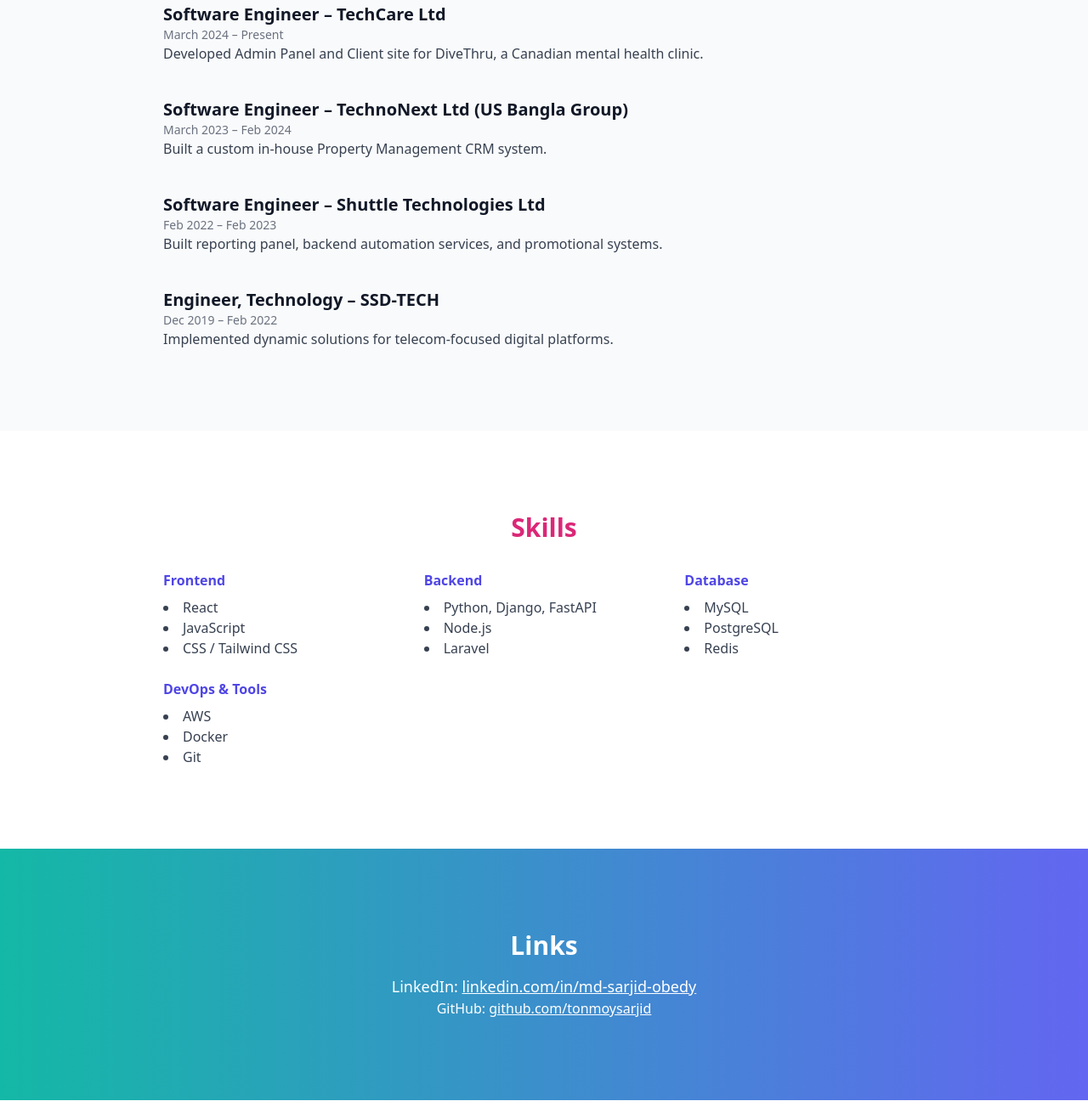
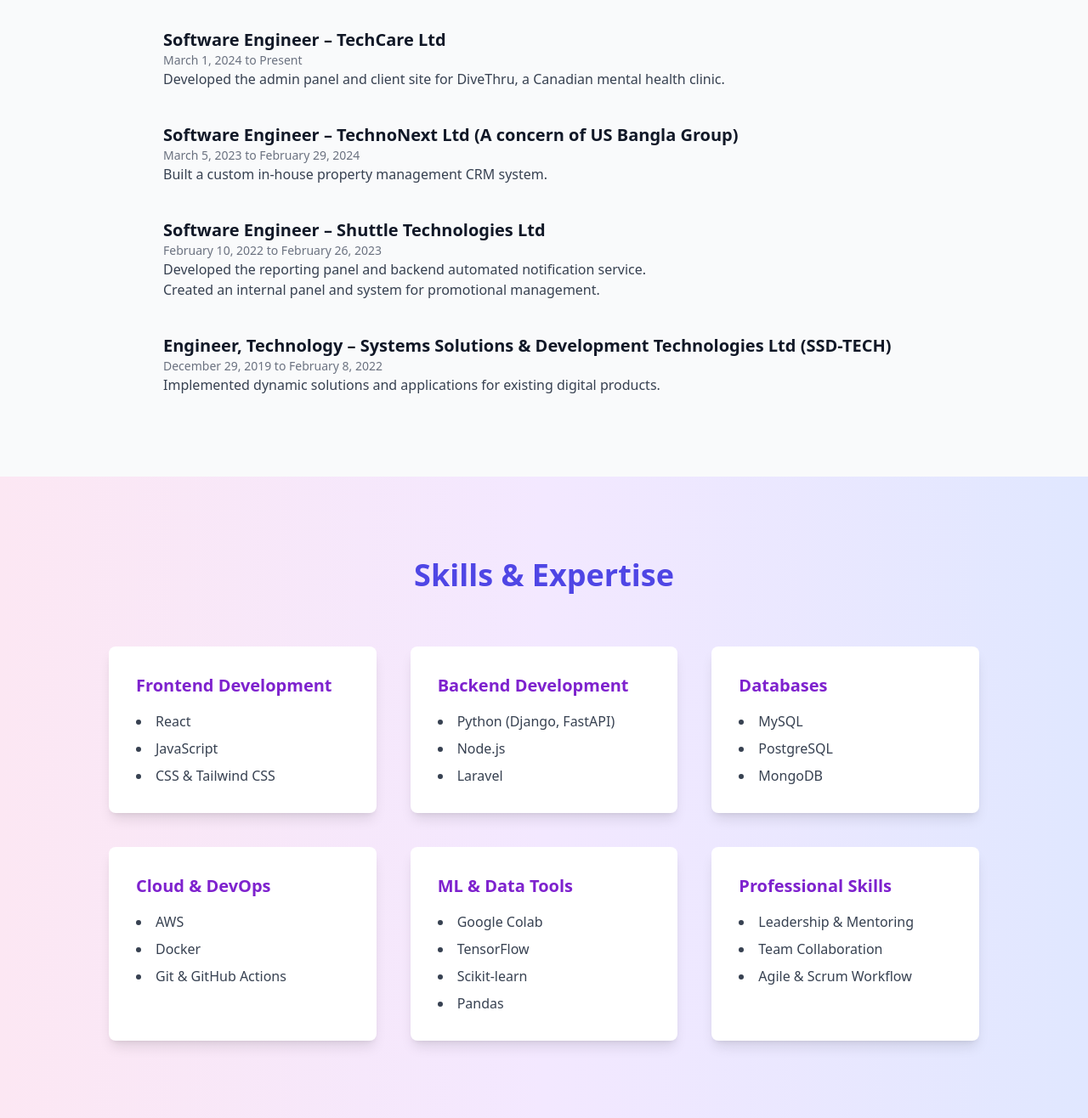
Before and after one commit to tonmoysarjid/tonmoysarjid.github.io, a plain HTML site: page index.html in a window 1280 px wide. Shown: the part 1484-2800 px from the top of the page at 85% size. Drawn offline with nearby package versions, Linux system fonts and the light colour scheme.

Commit message:
updated text format and skills section

```diff
--- a/index.html
+++ b/index.html
@@ -14,7 +14,7 @@
   <!-- Navbar -->
   <nav class="fixed top-0 w-full bg-white/80 backdrop-blur shadow-sm z-50">
     <div class="max-w-5xl mx-auto px-6 py-4 flex justify-between items-center">
-    <span class="italic text-indigo-600 text-lg">Code, Design, Deploy — Excellence in Every Line.</span>
+      <span class="italic text-indigo-600 text-lg">Code, Design, Deploy — Excellence in Every Line.</span>
       <div class="space-x-6 text-sm font-medium">
         <a href="#about" class="hover:text-indigo-600">About</a>
         <a href="#experience" class="hover:text-indigo-600">Experience</a>
@@ -40,11 +40,11 @@
   <!-- About Section -->
   <section id="about" class="py-24 px-6 bg-white">
     <div class="max-w-3xl mx-auto text-center">
-      <h2 class="text-3xl font-bold text-pink-600 mb-6">About Me</h2>
+      <h2 class="text-3xl font-bold text-indigo-600 mb-6">About Me</h2>
       <p class="text-lg text-gray-700 leading-relaxed">
-        I’m a Full-Stack Software Engineer with over 5 years of experience, currently working at <strong>TechCare Ltd.</strong> I specialize in building scalable and user-friendly applications using <strong>Python</strong>, <strong>Django</strong>, <strong>FastAPI</strong>, <strong>React</strong>, and <strong>Node.js</strong>.
-        <br><br>
-        My core strength lies in backend development, but I’m equally invested in clean UI/UX and full-cycle product development — from design to deployment. I've contributed to platforms across healthcare, real estate, ride-sharing, and telecom. I also have a background in competitive programming, having solved 350+ problems on URI and UVA, and participated in NCPC 2018 and ACM ICPC Dhaka Regionals (2017 & 2018).
+        I’m a Full-Stack Software Engineer with <strong>over five years</strong> of professional experience, currently working at <strong>TechCare Ltd.</strong> I specialize in <strong>Python</strong> and <strong>React (JavaScript)</strong> and have strong expertise in building scalable, user-friendly web applications. My core focus is backend development using Python frameworks like <strong>Django</strong> and <strong>FastAPI</strong>, alongside <strong>Node.js</strong>. I am also comfortable with React and maintain a keen interest in <strong>clean UI/UX</strong> and <strong>the full product lifecycle</strong> from design to deployment.
+        <br /><br />
+        I have a solid background in competitive programming, having solved over <strong>350 problems</strong> on platforms such as URI, UVA, and LeetCode, and participated in <strong>NCPC 2018</strong> and <strong>ICPC Dhaka Regionals in 2017 and 2018</strong>.
       </p>
     </div>
   </section>
@@ -56,79 +56,105 @@
       <div class="space-y-10">
         <div>
           <h3 class="text-xl font-semibold text-gray-900">Software Engineer – TechCare Ltd</h3>
-          <p class="text-sm text-gray-500">March 2024 – Present</p>
-          <p class="text-gray-700">Developed Admin Panel and Client site for DiveThru, a Canadian mental health clinic.</p>
+          <p class="text-sm text-gray-500">March 1, 2024 to Present</p>
+          <p class="text-gray-700">Developed the admin panel and client site for DiveThru, a Canadian mental health clinic.</p>
         </div>
         <div>
-          <h3 class="text-xl font-semibold text-gray-900">Software Engineer – TechnoNext Ltd (US Bangla Group)</h3>
-          <p class="text-sm text-gray-500">March 2023 – Feb 2024</p>
-          <p class="text-gray-700">Built a custom in-house Property Management CRM system.</p>
+          <h3 class="text-xl font-semibold text-gray-900">Software Engineer – TechnoNext Ltd (A concern of US Bangla Group)</h3>
+          <p class="text-sm text-gray-500">March 5, 2023 to February 29, 2024</p>
+          <p class="text-gray-700">Built a custom in-house property management CRM system.</p>
         </div>
         <div>
           <h3 class="text-xl font-semibold text-gray-900">Software Engineer – Shuttle Technologies Ltd</h3>
-          <p class="text-sm text-gray-500">Feb 2022 – Feb 2023</p>
-          <p class="text-gray-700">Built reporting panel, backend automation services, and promotional systems.</p>
+          <p class="text-sm text-gray-500">February 10, 2022 to February 26, 2023</p>
+          <p class="text-gray-700">
+            Developed the reporting panel and backend automated notification service.<br />
+            Created an internal panel and system for promotional management.
+          </p>
         </div>
         <div>
-          <h3 class="text-xl font-semibold text-gray-900">Engineer, Technology – SSD-TECH</h3>
-          <p class="text-sm text-gray-500">Dec 2019 – Feb 2022</p>
-          <p class="text-gray-700">Implemented dynamic solutions for telecom-focused digital platforms.</p>
+          <h3 class="text-xl font-semibold text-gray-900">Engineer, Technology – Systems Solutions & Development Technologies Ltd (SSD-TECH)</h3>
+          <p class="text-sm text-gray-500">December 29, 2019 to February 8, 2022</p>
+          <p class="text-gray-700">Implemented dynamic solutions and applications for existing digital products.</p>
         </div>
       </div>
     </div>
   </section>
 
   <!-- Skills Section -->
-  <section id="skills" class="py-24 px-6 bg-white">
-    <div class="max-w-4xl mx-auto text-center">
-      <h2 class="text-3xl font-bold text-pink-600 mb-8">Skills</h2>
-      <div class="grid grid-cols-2 sm:grid-cols-3 gap-6 text-left text-gray-700 text-base">
-        <div>
-          <h4 class="font-semibold text-indigo-600 mb-2">Frontend</h4>
-          <ul class="list-disc list-inside">
+<section id="skills" class="py-24 px-6 bg-gradient-to-r from-pink-100 via-purple-100 to-indigo-100">
+    <div class="max-w-5xl mx-auto text-center">
+      <h2 class="text-4xl font-extrabold text-indigo-600 mb-16">Skills & Expertise</h2>
+      <div class="grid gap-10 sm:grid-cols-2 lg:grid-cols-3 text-left text-gray-700 font-semibold">
+
+        <div class="bg-white rounded-lg shadow-lg p-8 hover:shadow-2xl transition-shadow duration-300">
+          <h3 class="text-xl text-purple-700 mb-4">Frontend Development</h3>
+          <ul class="list-disc list-inside space-y-2 font-normal">
             <li>React</li>
             <li>JavaScript</li>
-            <li>CSS / Tailwind CSS</li>
+            <li>CSS &amp; Tailwind CSS</li>
           </ul>
         </div>
-        <div>
-          <h4 class="font-semibold text-indigo-600 mb-2">Backend</h4>
-          <ul class="list-disc list-inside">
-            <li>Python, Django, FastAPI</li>
-            <li>Node.js</li>
+
+        <div class="bg-white rounded-lg shadow-lg p-8 hover:shadow-2xl transition-shadow duration-300">
+          <h3 class="text-xl text-purple-700 mb-4">Backend Development</h3>
+          <ul class="list-disc list-inside space-y-2 font-normal">
+            <li>Python (Django, FastAPI)</li>
+            <li>Node.js </li>
             <li>Laravel</li>
           </ul>
         </div>
-        <div>
-          <h4 class="font-semibold text-indigo-600 mb-2">Database</h4>
-          <ul class="list-disc list-inside">
+
+        <div class="bg-white rounded-lg shadow-lg p-8 hover:shadow-2xl transition-shadow duration-300">
+          <h3 class="text-xl text-purple-700 mb-4">Databases</h3>
+          <ul class="list-disc list-inside space-y-2 font-normal">
             <li>MySQL</li>
             <li>PostgreSQL</li>
-            <li>Redis</li>
+            <li>MongoDB</li>
           </ul>
         </div>
-        <div>
-          <h4 class="font-semibold text-indigo-600 mb-2">DevOps & Tools</h4>
-          <ul class="list-disc list-inside">
+
+        <div class="bg-white rounded-lg shadow-lg p-8 hover:shadow-2xl transition-shadow duration-300">
+          <h3 class="text-xl text-purple-700 mb-4">Cloud &amp; DevOps</h3>
+          <ul class="list-disc list-inside space-y-2 font-normal">
             <li>AWS</li>
             <li>Docker</li>
-            <li>Git</li>
+            <li>Git &amp; GitHub Actions</li>
           </ul>
         </div>
+
+        <div class="bg-white rounded-lg shadow-lg p-8 hover:shadow-2xl transition-shadow duration-300">
+          <h3 class="text-xl text-purple-700 mb-4">ML &amp; Data Tools</h3>
+          <ul class="list-disc list-inside space-y-2 font-normal">
+            <li>Google Colab</li>
+            <li>TensorFlow</li>
+            <li>Scikit-learn</li>
+            <li>Pandas</li>
+          </ul>
+        </div>
+
+        <div class="bg-white rounded-lg shadow-lg p-8 hover:shadow-2xl transition-shadow duration-300 col-span-full sm:col-span-2 lg:col-span-1">
+          <h3 class="text-xl text-purple-700 mb-4">Professional Skills</h3>
+          <ul class="list-disc list-inside space-y-2 font-normal">
+            <li>Leadership &amp; Mentoring</li>
+            <li>Team Collaboration</li>
+            <li>Agile &amp; Scrum Workflow</li>
+          </ul>
+        </div>
+
       </div>
     </div>
   </section>
+
 
   <!-- Contact Section -->
   <section id="contact" class="py-24 px-6 bg-gradient-to-r from-teal-500 to-indigo-500 text-white text-center">
     <div class="max-w-xl mx-auto">
       <h2 class="text-3xl font-bold mb-4">Links</h2>
-      <!-- <p class="text-lg mb-6">Available for collaboration, freelance, or full-time roles.</p> -->
       <div class="space-y-2 text-lg">
-        <!-- <p>Email: <span id="email"  class="underline hover:text-gray-200"></span></p> -->
-          <p>LinkedIn: <a href="https://www.linkedin.com/in/md-sarjid-obedy-43b561179/" target="_blank" rel="noopener noreferrer" class="underline hover:text-gray-200">linkedin.com/in/md-sarjid-obedy</a></p>
+        <p>LinkedIn: <a href="https://www.linkedin.com/in/md-sarjid-obedy-43b561179/" target="_blank" rel="noopener noreferrer" class="underline hover:text-gray-200">linkedin.com/in/md-sarjid-obedy</a></p>
+        <p>GitHub: <a href="https://github.com/tonmoysarjid" target="_blank" rel="noopener noreferrer" class="underline hover:text-gray-200">github.com/tonmoysarjid</a></p>
       </div>
-        <p>GitHub: <a href="https://github.com/tonmoysarjid" target="_blank" rel="noopener noreferrer" class="underline hover:text-gray-200">github.com/tonmoysarjid</a></p>
     </div>
   </section>
 
@@ -139,9 +165,3 @@
 
 </body>
 </html>
-<!--
-<script>
-  const user = "t";
-  const domain = "gmail.com";
-  document.getElementById("email").innerHTML = `<a href="mailto:${user}@${domain}">${user}&#64;${domain}</a>`;
-</script> -->
```
